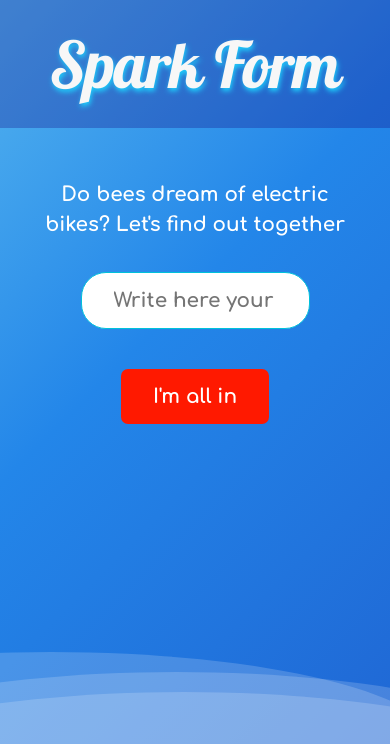
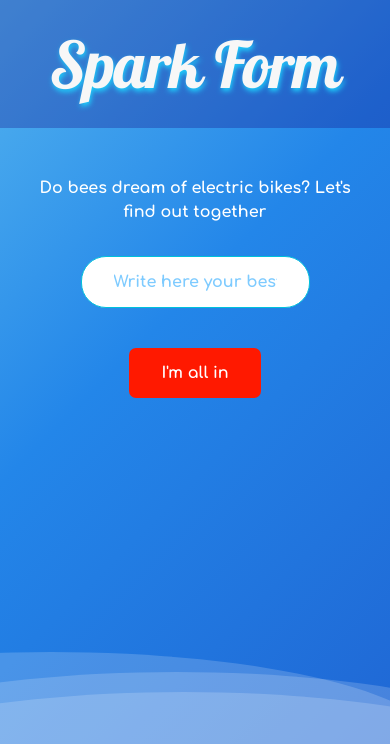
Before and after one commit to clasei/spark-form, a React (Vite) app: page / in a window 390 px wide. Shown: the top 744 px of the page. Built offline with nearby package versions, Linux system fonts and the light colour scheme.

Commit message:
signup form style updated

```diff
--- a/src/components/signup-form/SignupForm.css
+++ b/src/components/signup-form/SignupForm.css
@@ -2,37 +2,37 @@
     text-align: center;
     padding: 2rem;
     font-family: "Comfortaa", sans-serif;
-    font-weight: 700;
   }
 
-  .signup-text {
-    margin-bottom: 1rem;
+  .signup-text, .signup-input, .signup-button {
     font-family: "Comfortaa", sans-serif;
     font-weight: 700;
     font-size: 1.25rem;
     color: #ffffff;
+}
+
+  .signup-text {
+    margin-bottom: 1rem;
   }
 
   .signup-input {
     margin: 1rem;
     padding: 1rem 2rem;
-    font-family: "Comfortaa", sans-serif;
-    font-weight: 700;
-    font-size: 1.25rem;
     border-radius: 25px;
     border: 1px solid #00c1db;
     width: 50%;
   }
 
+  .signup-input::placeholder {
+    color: #7ecbff;
+    opacity: 1;
+  }
+
   .signup-button {
     margin-top: 1.5rem;
     padding: 1rem 2rem;
-    font-family: "Comfortaa", sans-serif;
-    font-weight: 700;
-    font-size: 1.25rem;
     border-radius: 7px;
     background-color: #ff1900;
-    color: #ffffff;
     border: none;
     cursor: pointer;
     transition: background-color 0.3s ease;
@@ -41,3 +41,14 @@
   .signup-button:hover {
     background-color: #37e091;
   }
+
+
+  @media (max-width: 768px) {
+    .signup-text {
+        margin-bottom: 1rem;
+      }
+
+    .signup-text, .signup-input, .signup-button {
+        font-size: 1rem;
+    }
+  }
```
